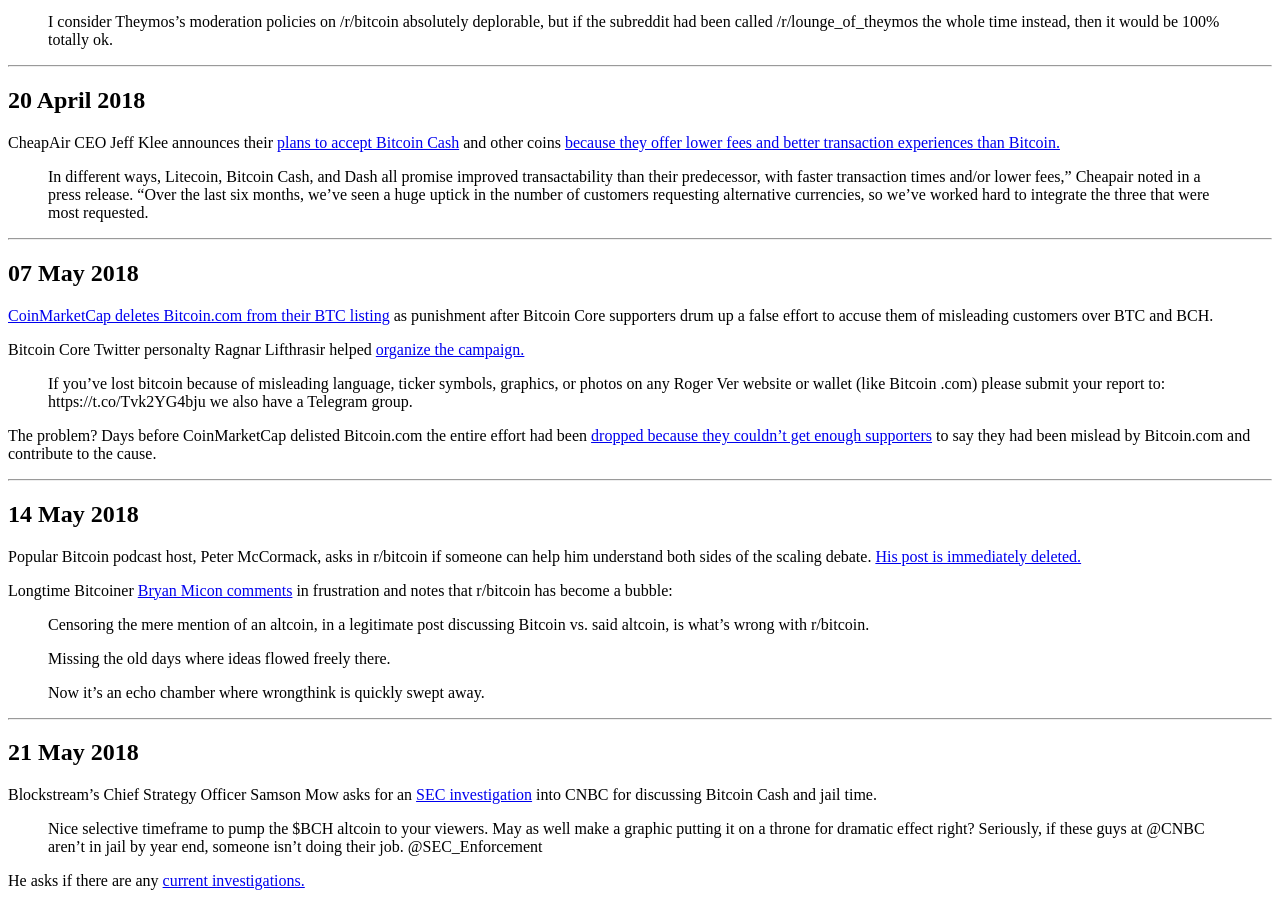
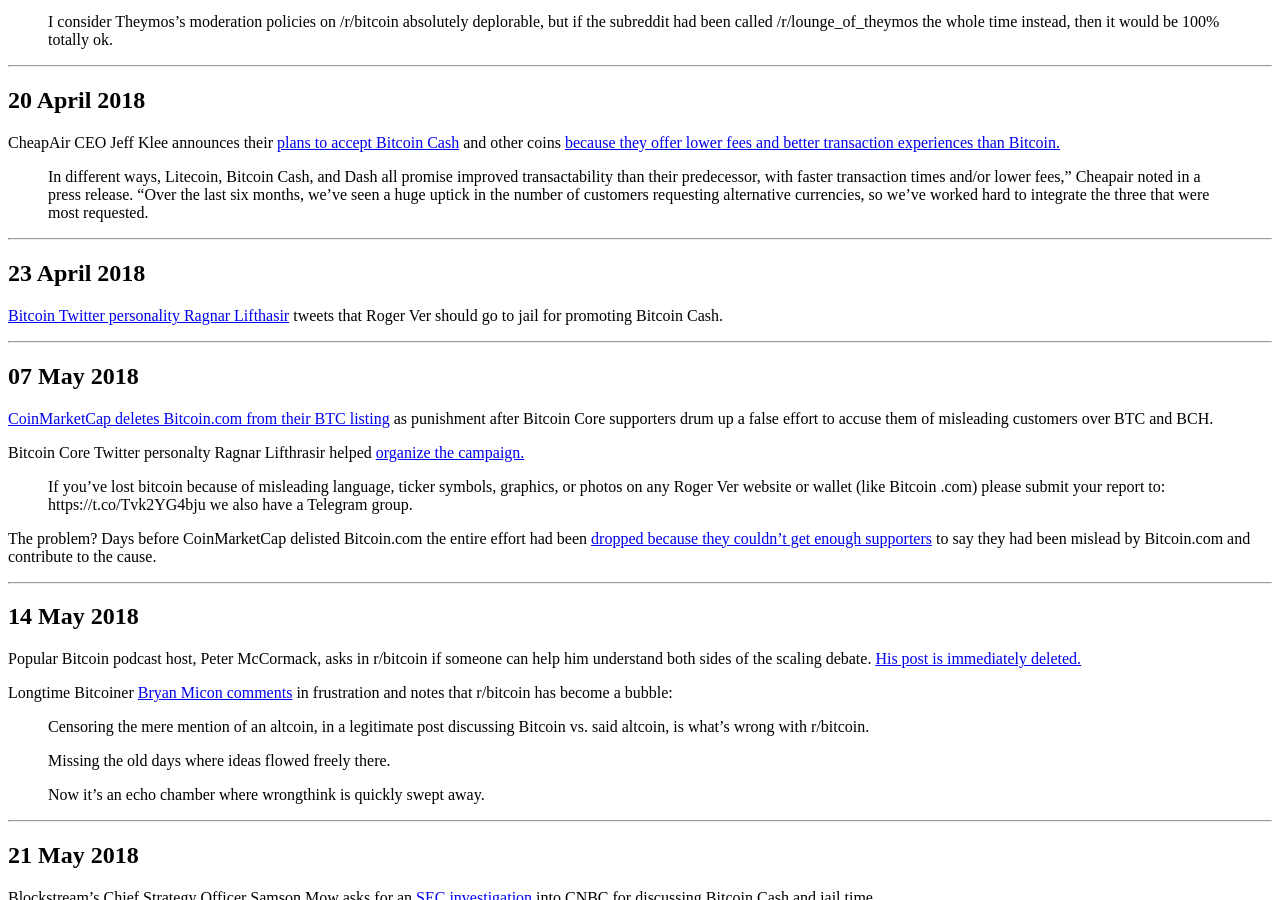
Before and after one commit to derykmakgill/website, a Jekyll site: the page built from testbtc.md, in a window 1280 px wide and 900 px high, scrolled down 23470 px. Built offline with Jekyll 4.4.1, drawn with Linux system fonts in a browser that asks for light colours; a script that is not in the unit is left out.

Commit message:
Update testbtc.md

```diff
--- a/testbtc.md
+++ b/testbtc.md
@@ -1252,6 +1252,12 @@
 
 ---
 
+## 23 April 2018
+
+[Bitcoin Twitter personality Ragnar Lifthasir](https://siliconangle.com/2018/04/29/lawsuit-targets-bitcoin-com-alleged-bitcoin-cash-deceptive-practices/) tweets that Roger Ver should go to jail for promoting Bitcoin Cash.
+
+---
+
 ## 07 May 2018
 
 [CoinMarketCap deletes Bitcoin.com from their BTC listing](https://cointelegraph.com/news/coinmarketcap-quietly-removes-bch-promoting-bitcoincom-from-its-btc-page) as punishment after Bitcoin Core supporters drum up a false effort to accuse them of misleading customers over BTC and BCH.
```
